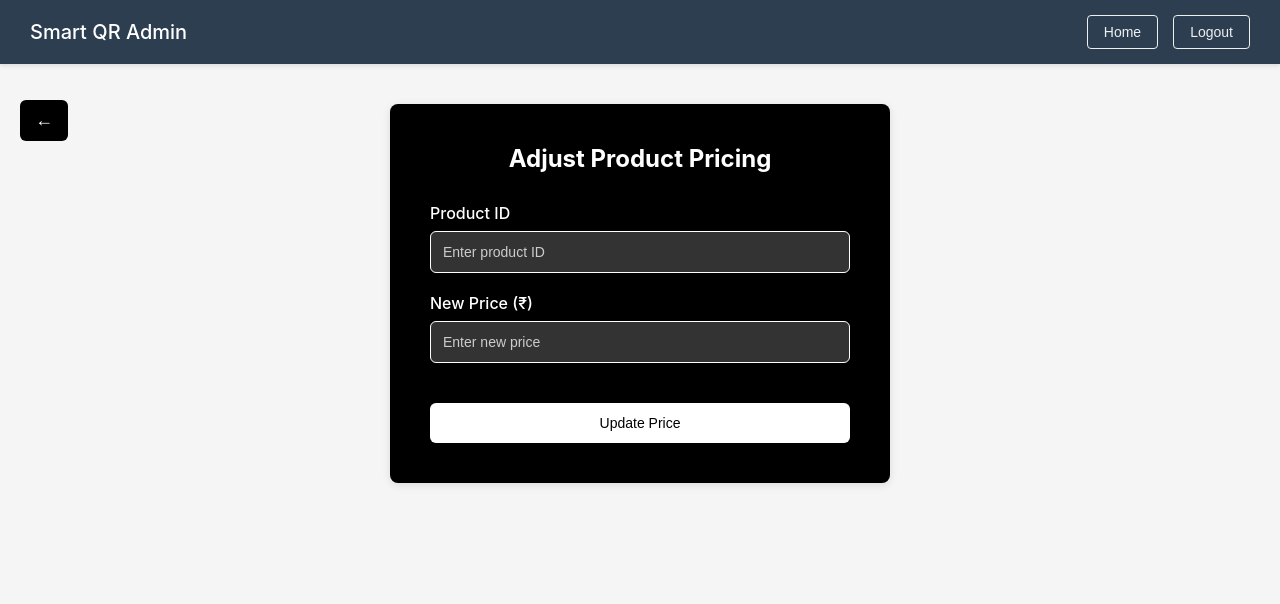
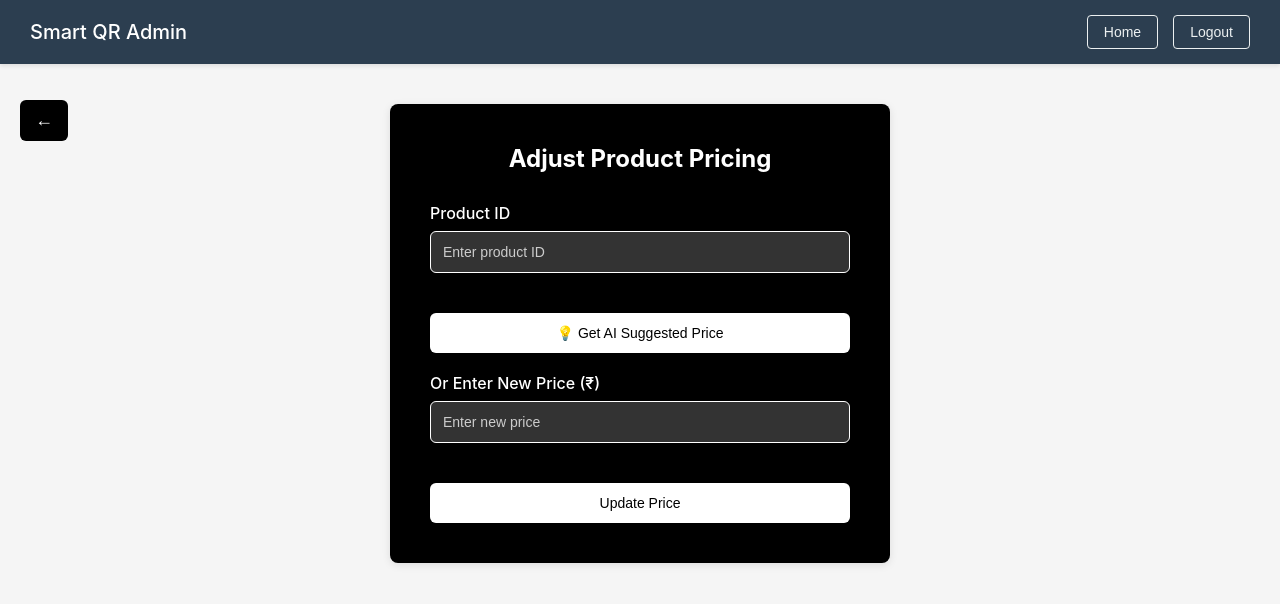
Before and after one commit to Priyanshh95/smart-qr-walmart, a React (Create React App) app in the folder admin-dashboard/: page /adjust-pricing in a window 1280 px wide. Shown: the top 604 px of the page. Built offline with nearby package versions, Linux system fonts and the light colour scheme; sample sign-in values are in the browser's storage.

Commit message:
ai-price

```diff
--- a/admin-dashboard/package.json
+++ b/admin-dashboard/package.json
@@ -3,6 +3,7 @@
   "version": "0.1.0",
   "private": true,
   "dependencies": {
+    "@google/generative-ai": "^0.24.1",
     "@supabase/auth-helpers-react": "^0.5.0",
     "@supabase/supabase-js": "^2.50.5",
     "axios": "^1.10.0",
--- a/admin-dashboard/src/AdjustPricing.js
+++ b/admin-dashboard/src/AdjustPricing.js
@@ -1,23 +1,56 @@
+// src/AdjustPricing.js
 import React, { useState } from 'react';
 import { supabase } from './supabaseClient';
 import './Dashboard.css';
 import BackButton from './BackButton';
 import { NavigationBar } from './Dashboard';
+import { getAIBasedPrice } from './adjustPricingAI';
 
 const AdjustPricing = () => {
   const [productId, setProductId] = useState('');
   const [newPrice, setNewPrice] = useState('');
+  const [suggestedPrice, setSuggestedPrice] = useState(null);
+  const [aiExplanation, setAiExplanation] = useState('');
+  const [loadingAI, setLoadingAI] = useState(false);
 
-  const handleAdjust = async () => {
-    if (!productId || !newPrice) return alert("Fill all fields");
+  const userEmail = localStorage.getItem("userEmail");
 
-    const userEmail = localStorage.getItem("userEmail");
+  const fetchAndSuggestPrice = async () => {
+    if (!productId) return alert("Enter product ID");
     if (!userEmail) return alert("You must be logged in.");
+
+    const { data, error } = await supabase
+      .from('smart-qr')
+      .select('*')
+      .eq('product_id', productId)
+      .eq('user_email', userEmail)
+      .single();
+
+    if (error || !data) {
+      console.error("❌ Fetch Error:", error?.message || "Product not found.");
+      return alert("❌ Product not found.");
+    }
+
+    try {
+      setLoadingAI(true);
+      const aiResponse = await getAIBasedPrice(data);
+      setSuggestedPrice(aiResponse.suggestedPrice);
+      setAiExplanation(aiResponse.explanation);
+    } catch (err) {
+      console.error("❌ AI Error:", err.message);
+      alert("❌ Failed to get AI suggestion.");
+    } finally {
+      setLoadingAI(false);
+    }
+  };
+
+  const handleAdjust = async (finalPrice) => {
+    if (!productId || !finalPrice) return alert("Fill all fields");
 
     try {
       const { error } = await supabase
         .from('smart-qr')
-        .update({ price: parseFloat(newPrice) })
+        .update({ price: parseFloat(finalPrice) })
         .match({ user_email: userEmail, product_id: productId });
 
       if (error) {
@@ -27,6 +60,8 @@ const AdjustPricing = () => {
         alert("✅ Price updated successfully.");
         setProductId('');
         setNewPrice('');
+        setSuggestedPrice(null);
+        setAiExplanation('');
       }
     } catch (err) {
       console.error("❌ Unexpected Error:", err.message);
@@ -51,8 +86,31 @@ const AdjustPricing = () => {
           />
         </div>
 
-        <div className="form-group">
-          <label>New Price (₹)</label>
+        <div style={{ display: "flex", gap: "10px" }}>
+          <button className="form-btn" onClick={fetchAndSuggestPrice} disabled={loadingAI}>
+            {loadingAI ? "Analyzing..." : "💡 Get AI Suggested Price"}
+          </button>
+
+          {suggestedPrice && (
+            <button
+              className="form-btn"
+              style={{ backgroundColor: "#38b000" }}
+              onClick={() => handleAdjust(suggestedPrice)}
+            >
+              ✅ Accept ₹{suggestedPrice}
+            </button>
+          )}
+        </div>
+
+        {suggestedPrice && (
+          <div className="ai-explanation" style={{ marginTop: "10px", backgroundColor: "#f2f2f2", padding: "10px", borderRadius: "8px" }}>
+            <p><strong>AI Suggested Price:</strong> ₹{suggestedPrice}</p>
+            <p><strong>Why?</strong> {aiExplanation}</p>
+          </div>
+        )}
+
+        <div className="form-group" style={{ marginTop: "20px" }}>
+          <label>Or Enter New Price (₹)</label>
           <input
             className="form-input"
             placeholder="Enter new price"
@@ -62,7 +120,7 @@ const AdjustPricing = () => {
           />
         </div>
 
-        <button className="form-btn" onClick={handleAdjust}>
+        <button className="form-btn" onClick={() => handleAdjust(newPrice)}>
           Update Price
         </button>
       </div>
--- /dev/null
+++ b/admin-dashboard/src/adjustPricingAI.js
@@ -0,0 +1,52 @@
+import { GoogleGenerativeAI } from "@google/generative-ai";
+
+// 🔒 Replace this with your actual Gemini API key
+const GEMINI_API_KEY = "AIzaSyA7vouIF91_fK-ugIUtQd_OMlgW75QyonM";
+
+if (!GEMINI_API_KEY) {
+  throw new Error("Gemini API key is not defined.");
+}
+
+const genAI = new GoogleGenerativeAI(GEMINI_API_KEY);
+const model = genAI.getGenerativeModel({ model: "gemini-1.5-flash" });
+
+export async function getAIBasedPrice(product) {
+  const prompt = `
+You are a pricing assistant AI. Based on the product details below, suggest an optimal price in Indian Rupees (₹), and also explain your reasoning.
+
+Product Details:
+- Name: ${product.name}
+- Ingredients: ${product.ingredients}
+- Tracking ID: ${product.trackingId}
+- Packed On: ${product.packedOnDate}
+- Expiry Date: ${product.expiryDate}
+- Current Price: ₹${product.price}
+
+Pricing Guidelines:
+- If the product is close to its expiry date (within 7 days), reduce the price to encourage quick sales.
+- If the product is newly packed or still fresh, price can remain or increase slightly.
+- Use simple and clear logic in your explanation.
+- Your response must start with the new price (₹) on the first line, followed by a short explanation (2-3 lines max).
+
+Example output:
+
+₹145.00
+This price was suggested because the product is still fresh (expiry is 20 days away). A slight increase from the current price is reasonable due to high shelf life.
+
+Now, generate the result:
+`;
+
+  const result = await model.generateContent(prompt);
+  const response = await result.response;
+  const text = await response.text();
+
+  // Split the price and explanation
+  const [firstLine, ...rest] = text.trim().split("\n");
+  const suggestedPrice = parseFloat(firstLine.replace(/[₹\s]/g, ""));
+  const explanation = rest.join(" ").trim();
+
+  return {
+    suggestedPrice: suggestedPrice || product.price,
+    explanation: explanation || "No explanation provided."
+  };
+}
```
Also changed, not shown: 2 other files (tests, documents, lock files or other folders).
